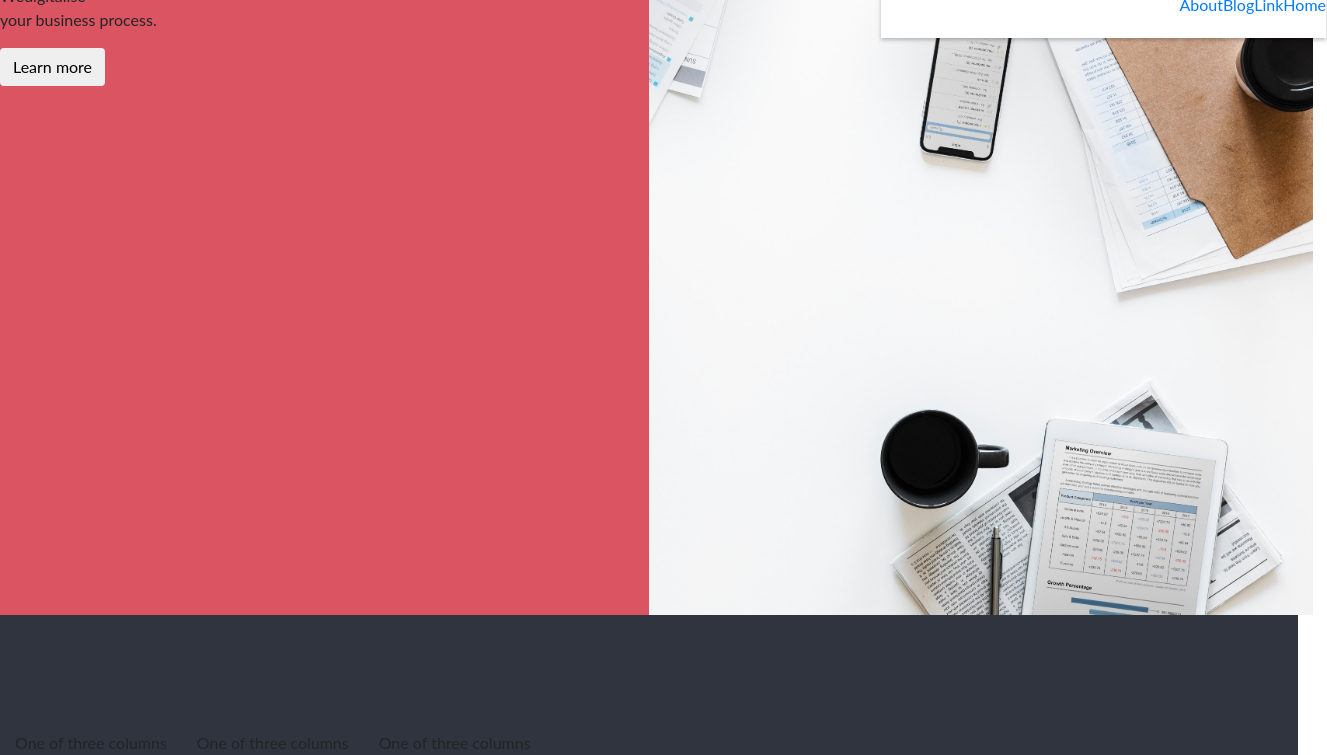
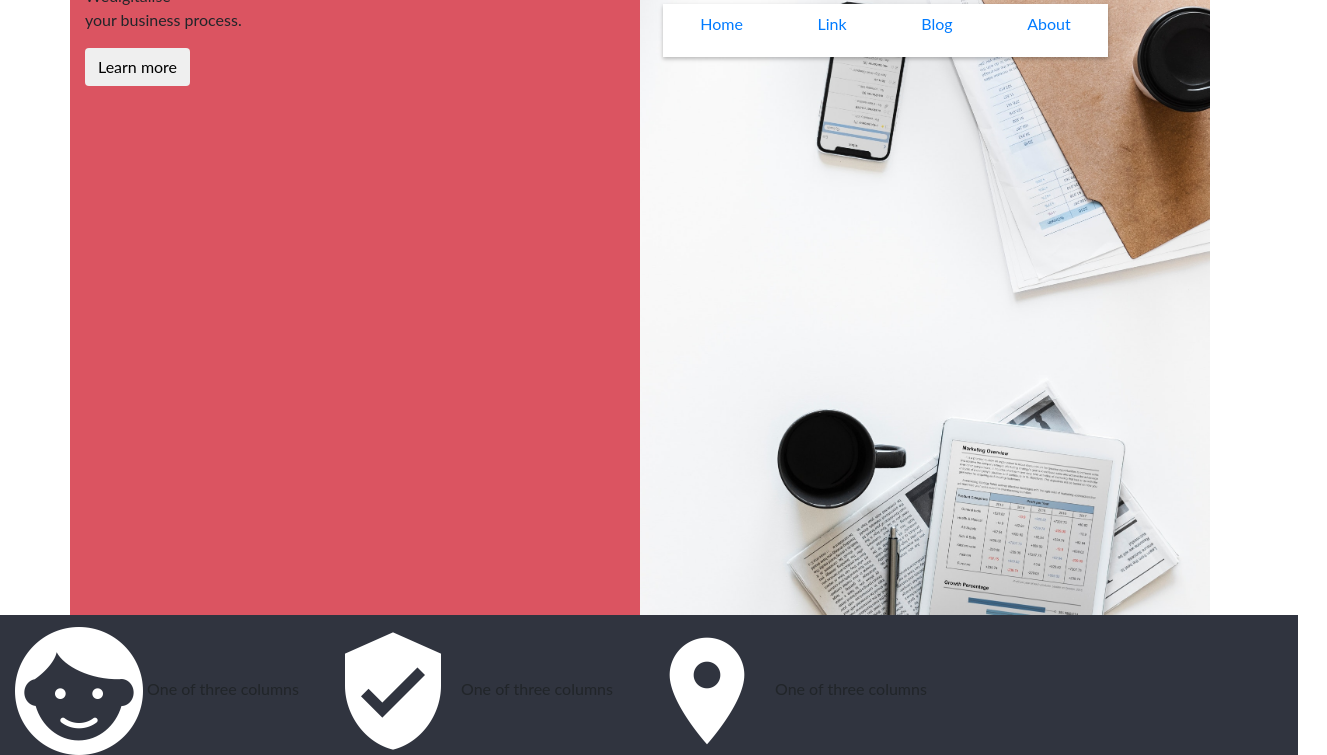
Before and after one commit to DanaCyb/jumbo, a plain HTML site: page jumbo.html in a window 1280 px wide. Shown: the part 96-851 px from the top of the page, 1327 px wide, since content can reach past the window. Drawn offline with nearby package versions, Linux system fonts and the light colour scheme.

Commit message:
Change icons in footer

```diff
--- a/jumbo.css
+++ b/jumbo.css
@@ -13,7 +13,7 @@ body{
     justify-content: space-between;
 }
 #main {
-    width: 1298px;
+    width: 1280px;
 }
 
 .content {
@@ -36,7 +36,7 @@ ul{
     height: 53px;
     box-shadow: 0 2px 4px rgba(0, 0, 0, 0.26);
     background-color: #ffffff;
-    top: 81px;
+    top: 100px;
     position: absolute;
-    left:232px;
+    left:23px;
 }
--- a/jumbo.html
+++ b/jumbo.html
@@ -16,7 +16,7 @@
     <body>
      <!-- sekcja główna -->
 
-      <section class="container-fliud" id="main">
+      <section class="container" id="main">
         <div class="row">
 
          <!-- sekcja treści -->
@@ -25,7 +25,7 @@
                     <button class="navbar-toggler" type="button" data-toggle="collapse" data-target="#jumboNavbar" aria-controls="jumboNavbar" aria-expanded="false" aria-label="Toggle navigation">
                         <span class="navbar-toggler-icon"></span>
                     </button>
-                    <div id="content">
+                    <div id="cont">
                     <p>We<span>digitalise</span><br/>your business process.</p>
                     <button class="btn btn-prymary">Learn more</button>
                     </div>
@@ -34,7 +34,7 @@
         <!-- sekcja zdjęcia -->
                 <div class="col image-back">
 
-                    <ul class="navbar-nav float-right flex-row-reverse">
+                    <ul class="navbar-nav flex-row justify-content-around">
                         <li class="nav-item active">
                             <a class="nav-link" href="#">Home <span class="sr-only">(current)</span></a>
                         </li>
@@ -57,12 +57,15 @@
     <footer class="container-fluid" id="footer">
         <div class="row align-items-end">
             <div class="col">
+                   <span><img src="images/customer.png"></span>
                     One of three columns
             </div>
             <div class="col">
+                   <span><img src="images/experience.png"></span>
                     One of three columns
             </div>
             <div class="col">
+                   <span><img src="images/location.png"></span>
                     One of three columns
             </div>
         </div>
```
